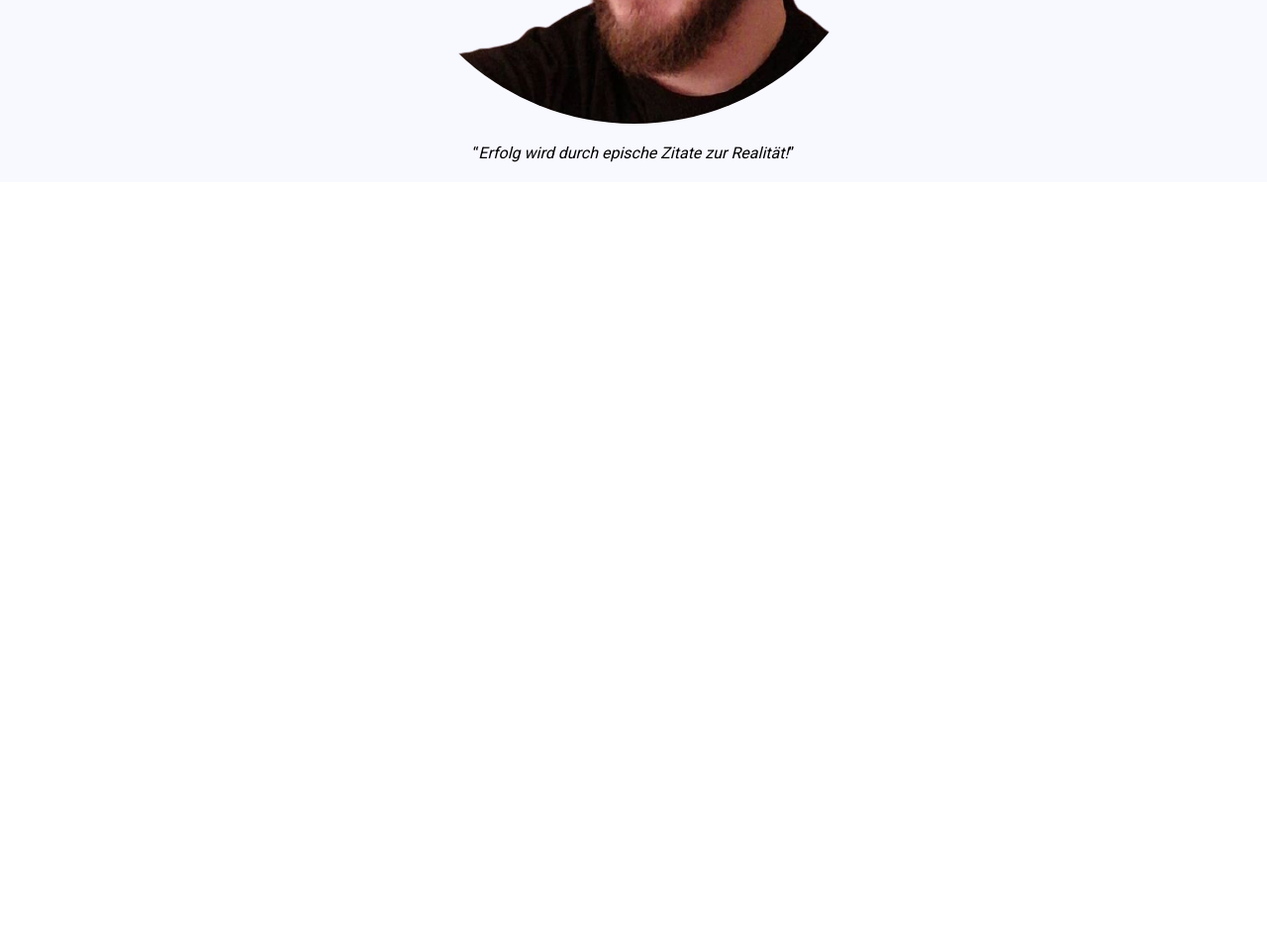
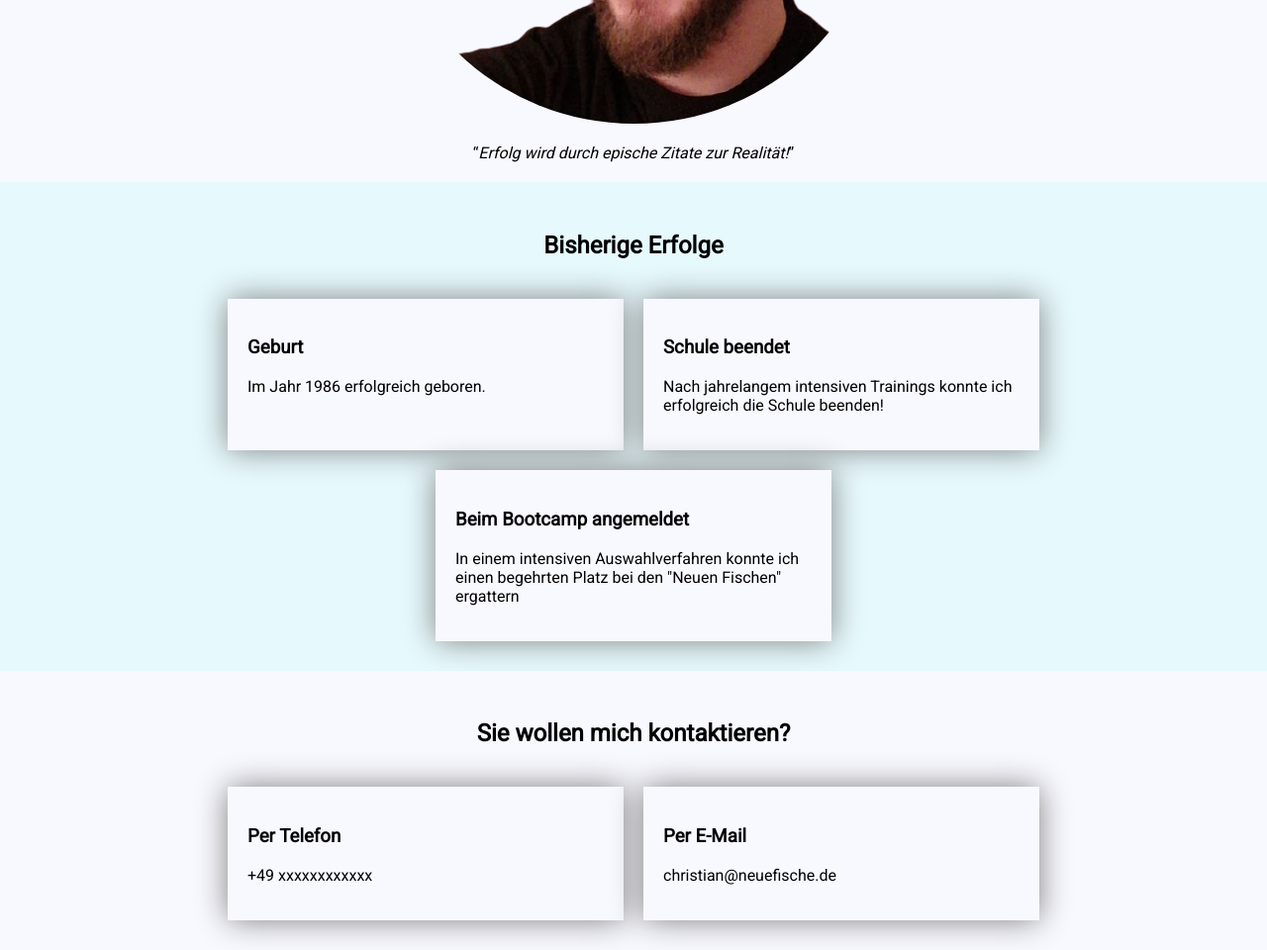
Before and after one commit to devchristiansimon/personal-website, a plain HTML site: page index.html in a window 1280 px wide. Shown: the part 500-1460 px from the top of the page at 99% size. Before the commit the page ends 800 px from the top, so only its background shows below. Drawn offline with Linux system fonts and the light colour scheme.

Commit message:
added successes and contact

```diff
--- a/index.html
+++ b/index.html
@@ -15,7 +15,36 @@
       <img src="./images/ich.png" alt="handsome man and owner of this website">
       <q><em>Erfolg wird durch epische Zitate zur Realität!</em></q>
     </header>
-    <main></main>
+    <main>
+      <section id="erfolge">
+        <h2>Bisherige Erfolge</h2>
+        <article class ="designArtikel"><h3>Geburt</h3>
+        <p>Im Jahr 1986 erfolgreich geboren.</p>
+        </article>
+        <article class ="designArtikel">
+          <h3>Schule beendet</h3>
+          <p>Nach jahrelangem intensiven Trainings konnte ich erfolgreich die Schule beenden!</p>
+        </article>
+        <article class ="designArtikel">
+          <h3>Beim Bootcamp angemeldet</h3>
+          <p>In einem intensiven Auswahlverfahren konnte ich einen begehrten Platz bei den "Neuen Fischen" ergattern</p>
+        </article>
+
+      </section>
+      <section id="kontakt">
+        <h2>Sie wollen mich kontaktieren?</h2>
+        <article class ="designArtikel">
+          <h3>Per Telefon</h3>
+          <p>+49 xxxxxxxxxxxx</p>
+        </article>
+        <article class ="designArtikel">
+          <h3>Per E-Mail</h3>
+          <p>christian@neuefische.de</p>
+        </article>
+
+      </section>
+
+    </main>
     <footer></footer>
   </body>
 </html>
--- a/styles.css
+++ b/styles.css
@@ -10,6 +10,10 @@ body {
     font-family: 'Roboto', sans-serif;
 }
 
+h2 {
+    width: 100%;
+    text-align: center;
+}
 nav {
     height: 50px;
     background-color:rgb(230, 249, 253);
@@ -34,7 +38,40 @@ header img {
 
 main {
     background-color: rgb(230, 249, 253);
+    width: 100%;
+    display: flex;
+    justify-content: center;
+    flex-direction: column;
 }
+
+#erfolge {
+    display: flex;
+    flex-wrap: wrap;
+    flex-direction: row;
+    justify-content: center;
+    padding: 30px;
+    gap: 20px;
+}
+.designArtikel {
+    width: 400px;
+    padding: 20px;
+    background-color: ghostwhite;
+    box-shadow: 0 0 30px grey;
+}
+
+#kontakt {
+    background-color: ghostwhite;
+    display: flex;
+    flex-wrap: wrap;
+    flex-direction: row;
+    justify-content: center;
+    padding: 30px;
+    gap: 20px;
+}
+
+
+
+
 
 footer {
     background-color: rgb(127, 128, 129);
```
